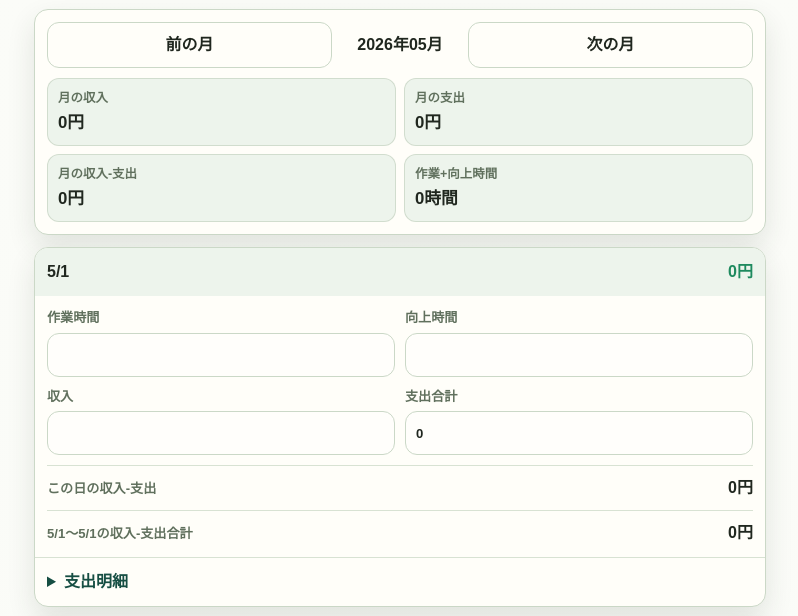
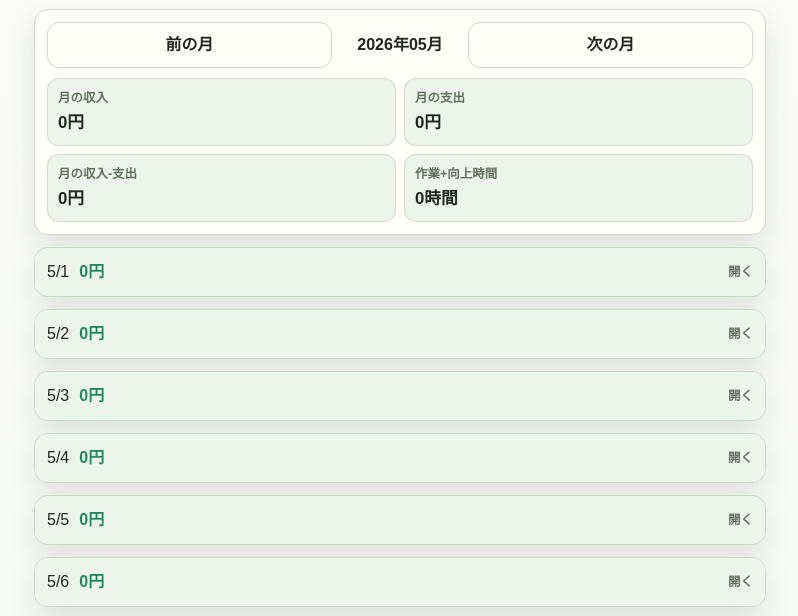
Before and after one commit to ymiyatakegi/job-hunt-app, a plain HTML site: page savings-tracker/index.html in a window 1280 px wide. Shown: the part 141-757 px from the top of the page, without its empty margins (240-1038 px from the left). Drawn offline with Linux system fonts and the light colour scheme.

Commit message:
Add files via upload

```diff
--- a/savings-tracker/index.html
+++ b/savings-tracker/index.html
@@ -193,13 +193,38 @@
       overflow-wrap: anywhere;
     }
 
-    .day-head {
+    .day-summary {
       display: flex;
       align-items: center;
       justify-content: space-between;
       gap: 10px;
       padding: 12px;
       background: var(--surface-2);
+      cursor: pointer;
+      list-style: none;
+    }
+
+    .day-summary::-webkit-details-marker {
+      display: none;
+    }
+
+    .day-summary::after {
+      content: "開く";
+      flex: 0 0 auto;
+      color: var(--muted);
+      font-size: 0.78rem;
+      font-weight: 800;
+    }
+
+    .day-card[open] .day-summary::after {
+      content: "閉じる";
+    }
+
+    .day-brief {
+      display: flex;
+      min-width: 0;
+      align-items: center;
+      gap: 10px;
     }
 
     .day-title {
@@ -272,11 +297,11 @@
       text-align: right;
     }
 
-    details {
+    .expense-details {
       border-top: 1px solid rgba(203, 216, 199, 0.75);
     }
 
-    summary {
+    .expense-details summary {
       min-height: 44px;
       padding: 12px;
       color: var(--accent-2);
@@ -455,7 +480,7 @@
       <div class="chart-wrap">
         <canvas id="savingsChart" width="720" height="360"></canvas>
         <div class="legend">
-          <div class="legend-item"><span class="swatch"></span>貯金増減</div>
+          <div class="legend-item"><span class="swatch"></span>2週間ごとの貯金増減</div>
           <div class="legend-item"><span class="swatch hours"></span>作業+向上時間</div>
         </div>
       </div>
@@ -463,7 +488,7 @@
         <table>
           <thead>
             <tr>
-              <th>月</th>
+              <th>期間</th>
               <th>収入</th>
               <th>支出</th>
               <th>増減</th>
@@ -477,11 +502,13 @@
   </main>
 
   <template id="dayTemplate">
-    <article class="day-card">
-      <div class="day-head">
-        <h2 class="day-title"></h2>
-        <p class="net"></p>
-      </div>
+    <details class="day-card">
+      <summary class="day-summary">
+        <span class="day-brief">
+          <span class="day-title"></span>
+          <span class="net"></span>
+        </span>
+      </summary>
       <div class="fields">
         <div class="field-grid">
           <label>
@@ -510,11 +537,11 @@
           <strong class="cumulative-net">0円</strong>
         </div>
       </div>
-      <details>
+      <details class="expense-details">
         <summary>支出明細</summary>
         <div class="expense-list"></div>
       </details>
-    </article>
+    </details>
   </template>
 
   <script>
@@ -735,9 +762,8 @@
       yearLabel.textContent = currentYear + "年";
       const rows = [];
       for (let month = 1; month <= 12; month += 1) {
-        const key = getMonthKey(currentYear, month);
-        const summary = getMonthSummary(key);
-        rows.push({ month, ...summary });
+        rows.push({ label: month + "月前半", shortLabel: month + "前", ...getPeriodSummary(currentYear, month, 1, 15) });
+        rows.push({ label: month + "月後半", shortLabel: month + "後", ...getPeriodSummary(currentYear, month, 16, daysInMonth(currentYear, month)) });
       }
       drawChart(rows);
       renderMonthRows(rows);
@@ -791,8 +817,10 @@
       ctx.font = "12px Yu Gothic UI, sans-serif";
       ctx.textAlign = "center";
       rows.forEach((row, index) => {
-        const x = pad.left + (plotW / 11) * index;
-        ctx.fillText(String(row.month), x, height - 14);
+        const x = pad.left + (plotW / Math.max(1, rows.length - 1)) * index;
+        if (index % 2 === 0) {
+          ctx.fillText(String(Math.floor(index / 2) + 1), x, height - 14);
+        }
       });
     }
 
@@ -803,7 +831,7 @@
       ctx.lineWidth = 3;
       ctx.beginPath();
       rows.forEach((row, index) => {
-        const x = pad.left + (plotW / 11) * index;
+        const x = pad.left + (plotW / Math.max(1, rows.length - 1)) * index;
         const y = pad.top + plotH - ((getter(row) - min) / range) * plotH;
         if (index === 0) {
           ctx.moveTo(x, y);
@@ -814,7 +842,7 @@
       ctx.stroke();
 
       rows.forEach((row, index) => {
-        const x = pad.left + (plotW / 11) * index;
+        const x = pad.left + (plotW / Math.max(1, rows.length - 1)) * index;
         const y = pad.top + plotH - ((getter(row) - min) / range) * plotH;
         ctx.beginPath();
         ctx.arc(x, y, 4, 0, Math.PI * 2);
@@ -833,7 +861,7 @@
       rows.forEach((row) => {
         const tr = document.createElement("tr");
         tr.innerHTML =
-          "<td>" + row.month + "月</td>" +
+          "<td>" + row.label + "</td>" +
           "<td>" + yen(row.income) + "</td>" +
           "<td>" + yen(row.expense) + "</td>" +
           "<td>" + yen(row.net) + "</td>" +
@@ -856,6 +884,26 @@
         sum.hours += Number(record.workHours || 0) + Number(record.improveHours || 0);
         return sum;
       }, { income: 0, expense: 0, net: 0, hours: 0 });
+    }
+
+    function getPeriodSummary(year, month, startDay, endDay) {
+      const monthData = data.months[getMonthKey(year, month)];
+      if (!monthData) {
+        return { income: 0, expense: 0, net: 0, hours: 0 };
+      }
+
+      const summary = { income: 0, expense: 0, net: 0, hours: 0 };
+      for (let day = startDay; day <= endDay; day += 1) {
+        const record = monthData.days[String(day)];
+        if (!record) continue;
+        const expense = sumExpenses(record.expenses);
+        const income = Number(record.income || 0);
+        summary.income += income;
+        summary.expense += expense;
+        summary.net += income - expense;
+        summary.hours += Number(record.workHours || 0) + Number(record.improveHours || 0);
+      }
+      return summary;
     }
 
     function ensureMonth(monthKey, year, month) {
```
